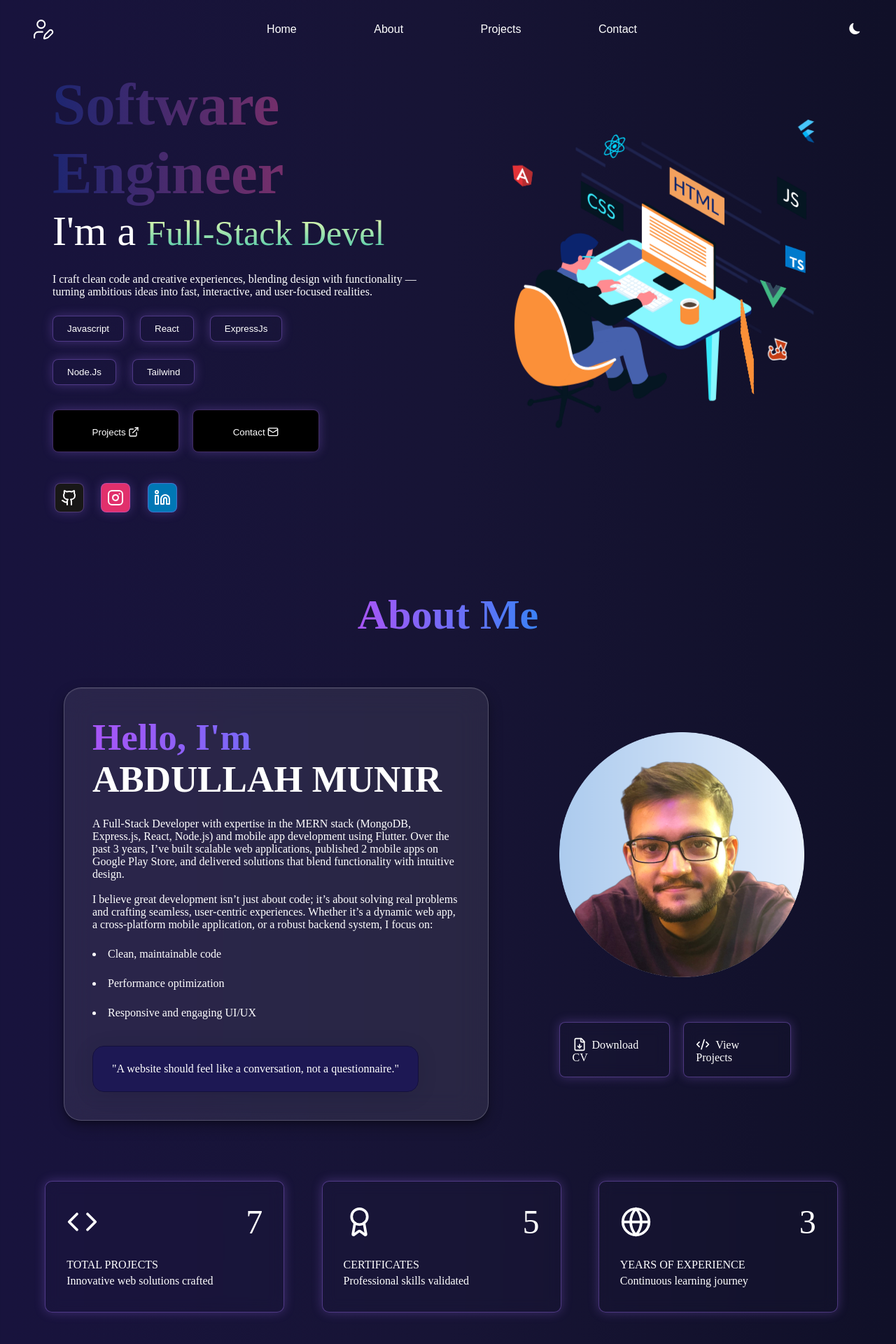
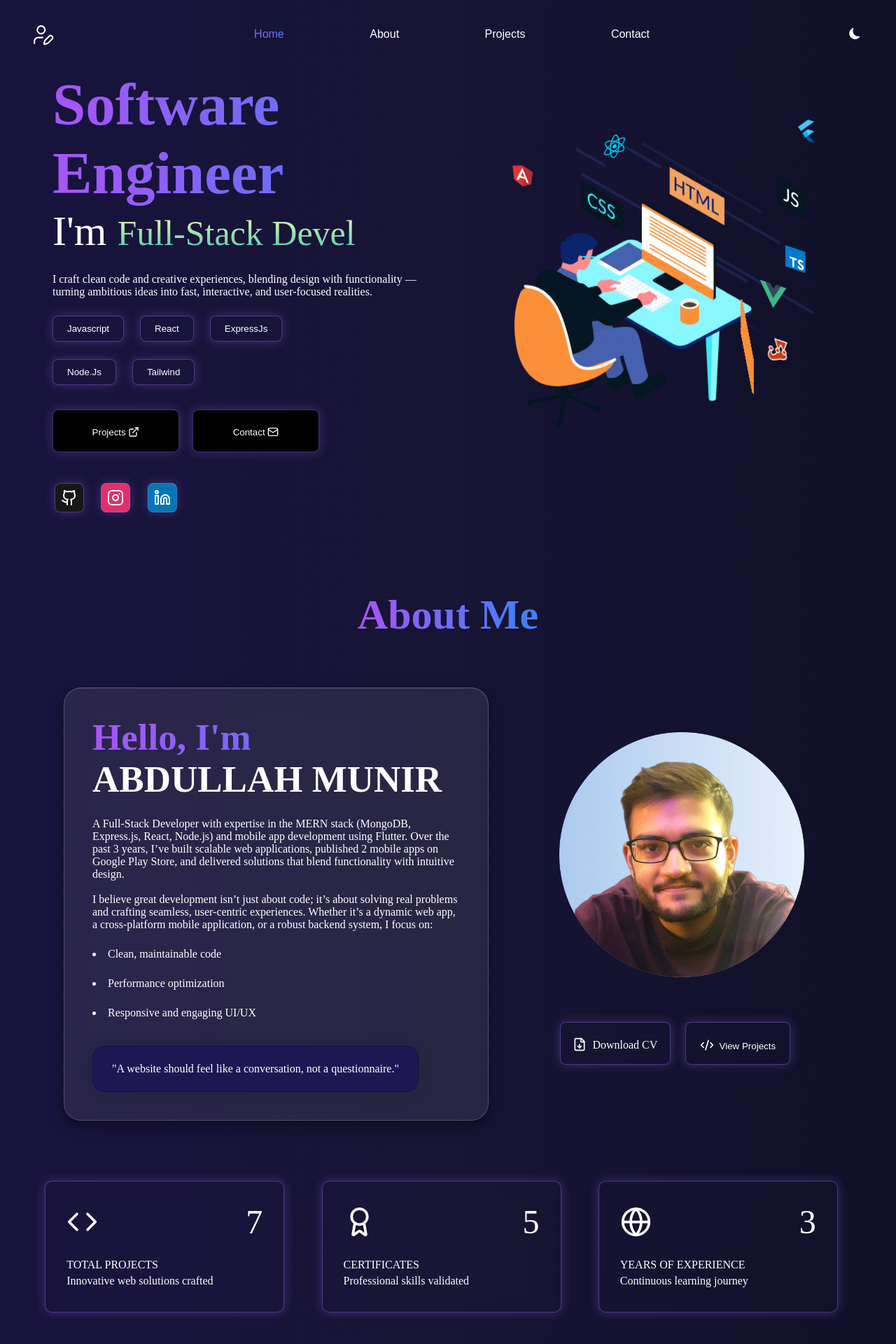
Before and after one commit to AbdullahMunir9/Portfolio, a React (Create React App) app: page / in a window 1280 px wide. Shown: the top 1920 px of the page at 70% size. Built offline with nearby package versions, Linux system fonts and the light colour scheme.

Commit message:
Improved NavBar & Scroll Animation

```diff
--- a/src/css/About.css
+++ b/src/css/About.css
@@ -75,10 +75,14 @@ img{
 .Button-Container a{
     text-decoration: none;
     padding: 5%;
+    cursor: pointer;
 }
 .icon{
     position: relative;
     top: 4px;
+}
+.Projects{
+    cursor: pointer;
 }
 
 
--- a/src/css/Home.css
+++ b/src/css/Home.css
@@ -15,7 +15,7 @@
 .Title-Text {
     font-size: 85px;
     font-weight: bold;
-    background: linear-gradient(to right, #1D2671, #C33764);
+    background: linear-gradient(to right, #A855F7, #3B82F6);
     -webkit-background-clip: text;
     background-clip: text;
     color: transparent;
--- a/src/css/NavBar_Footer.css
+++ b/src/css/NavBar_Footer.css
@@ -8,6 +8,22 @@
     border: none;
     color: inherit;
     cursor: pointer;
+    padding-left: 4%;
+    padding-right: 4%;
+    padding-top: 2%;
+    padding-bottom: 2%;
+
+}
+.NavBar-ListItems-container button:hover{
+    background: #8B5CF6;
+    background: -webkit-linear-gradient(to right, #A855F7, #3B82F6);
+    background: linear-gradient(to right, #A855F7, #3B82F6);
+    -webkit-text-fill-color: transparent;
+    color: transparent;
+    -webkit-background-clip: text;
+    background-clip: text;
+    border: 1px solid snow;
+    border-radius: 10px;
 }
 .NavBar-ListItems-container{
     display: flex;
@@ -101,6 +117,7 @@
   position: relative;
   z-index: 6;
 }
+
 footer{
   display: flex;
   justify-content: center;
@@ -108,3 +125,14 @@ footer{
   background: transparent;
   border-top: 0.3px solid rgba(255, 255, 255, 0.2);
 }
+
+
+.style-text{
+    background: #8B5CF6 !important;
+    background: -webkit-linear-gradient(to right, #A855F7, #3B82F6) !important;
+    background: linear-gradient(to right, #A855F7, #3B82F6) !important;
+    -webkit-text-fill-color: transparent !important;
+    color: transparent !important;
+    -webkit-background-clip: text !important;
+    background-clip: text !important;
+}
--- /dev/null
+++ b/src/css/tech-Stack.css
@@ -0,0 +1,16 @@
+.tech-stack-header {
+    text-align: center;
+    padding: 2rem 0;
+}
+.tech-stack-title {
+    font-size: 2.5rem;
+    font-weight: bold;
+    color: white;
+    margin-bottom: 0.5rem;
+    text-shadow: 2px 2px 4px rgba(0,0,0,0.3);
+}
+
+.tech-stack-subtitle {
+    color: rgba(255,255,255,0.9);
+    font-size: 1.1rem;
+}
--- a/src/js/About.js
+++ b/src/js/About.js
@@ -4,6 +4,13 @@ import { FileDown } from 'lucide-react';
 import { Code2 } from "lucide-react";
 
 function About() {
+    function scroll() {
+        window.scrollTo({
+            top: 1844.444580078125,
+            behavior: 'smooth'
+        });
+    }
+
     const stats = [
         {
         icon: Code,
@@ -61,10 +68,10 @@ function About() {
                             <FileDown className="icon" size={20} style={{ marginRight: '8px' }} />
                             Download CV
                         </a>
-                        <a className="glowing-button" href="/Abdullah Munir (Resume).pdf" download>
+                        <button className="glowing-button Projects" onClick={scroll}>
                             <Code2 className="icon" size={20} style={{ marginRight: '8px' }} />
                             View Projects
-                        </a>
+                        </button>
                     </div>
                 </div>
             </div>
--- a/src/js/NavBar.js
+++ b/src/js/NavBar.js
@@ -16,22 +16,27 @@ function toggle(event) {
     }
 }
 
-function scroll(event) {
-    const class_Name = event.currentTarget.className
 
-    if (class_Name === 'Home') {
+
+// Bellow is the Main Component of NavBar
+function NavBar(){
+    const [selectedIndex,setSelectedIndex] = React.useState(0)
+    const buttons = ["Home","About","Projects","Contact"]
+
+    function scroll(index) {
+        if (index === 0) {
             window.scrollTo({
                 top: 0,
                 behavior: 'smooth'
             });
         }
-    else if(class_Name === 'About'){
+        else if(index === 1){
             window.scrollTo({
-            top: 691.1111450195312,
+                top: 680.1111450195312,
                 behavior: 'smooth'
             });
         }
-    else if(class_Name === 'Projects'){
+        else if(index === 2){
             window.scrollTo({
                 top: 1844.444580078125,
                 behavior: 'smooth'
@@ -39,14 +44,12 @@ function scroll(event) {
         }
         else{
             window.scrollTo({
-            top: 3220.000244140625,
+                top: 2834.81494140625,
                 behavior: 'smooth'
             });
         }
     }
 
-// Bellow is the Main Component of NavBar
-function NavBar(){
     const navBarRef = React.useRef(null);
     const [isScrolled, setIsScrolled] = React.useState(false);
 
@@ -73,18 +76,22 @@ function NavBar(){
                     size={33} strokeWidth={1.5}
                 />
                 <div className="NavBar-ListItems-container">
-                        <button onClick={scroll} className='Home'>
-                            <li>Home</li>
+                    {
+                        buttons.map((data,index)=>{
+                            return (
+                                <button
+                                    onClick={()=>{
+                                        scroll(index);
+                                        setSelectedIndex(index)
+                                    }}
+                                    className={`${data} ${selectedIndex === index ? 'style-text' : ''}`}
+                                    key={index}
+                                >
+                                    <li>{data}</li>
                                 </button>
-                        <button onClick={scroll} className='About'>
-                            <li>About</li>
-                        </button>
-                        <button onClick={scroll} className='Projects'>
-                            <li>Projects</li>
-                        </button>
-                        <button onClick={scroll} className='Contact'>
-                            <li>Contact</li>
-                        </button>
+                            )
+                        })
+                    }
                 </div>
                 <div className='darkmode'>
                     <i onClick={toggle} className="bi bi-moon-fill"></i>
--- a/src/js/PortfolioShowcase-Container.js
+++ b/src/js/PortfolioShowcase-Container.js
@@ -1,13 +1,14 @@
 import Project from './projects'
 import TechStack from './Tech-Stack'
 import Certification from './certification'
+import '../css/tech-Stack.css'
 import React from 'react'
 
 function PortfolioShowcase() {
     const [selectedIndex,setSelectedIndex] = React.useState(0)
     const button = ["Projects","Tech Stack","Certifications"]
     return(
-        <div className='Showcase-container'>
+        <div id='Projects' className='Showcase-container'>
 
             <div className="Title-Container">
                 <span className="Title">Portfolio Showcase</span>
@@ -33,8 +34,15 @@ function PortfolioShowcase() {
 
 
             <div className='Bellow-TopBar'>
-                {selectedIndex === 0 && <Project />}
-                {selectedIndex === 1 && <TechStack />}
+                {selectedIndex === 0 && <Project/>}
+                {selectedIndex === 1 && <TechStack/>}
+                {selectedIndex === 1 &&
+                    <div className="tech-stack-header">
+                        <h2 className="tech-stack-title">Tech Stack</h2>
+                        <p className="tech-stack-subtitle">Technologies I work with</p>
+                    </div>
+                }
+                {selectedIndex === 1 && <TechStack direction = "true"/>}
                 {selectedIndex === 2 && <Certification />}
             </div>
         </div>
--- a/src/js/Tech-Stack.js
+++ b/src/js/Tech-Stack.js
@@ -107,7 +107,7 @@ function Marquee({
   );
 }
 
-function TechStackMarquee() {
+function TechStackMarquee({direction}) {
   const technologies = [
     { icon: FaHtml5, name: "HTML5", color: "#E34F26" },
     { icon: FaCss3Alt, name: "CSS3", color: "#1572B6" },
@@ -127,15 +127,11 @@ function TechStackMarquee() {
       <div className="tech-stack-background"></div>
 
       <div className="tech-stack-content">
-        <div className="tech-stack-header">
-          <h2 className="tech-stack-title">Tech Stack</h2>
-          <p className="tech-stack-subtitle">Technologies I work with</p>
-        </div>
-
         <Marquee
-          speed={30}
+          speed={60}
           className="tech-marquee"
           pauseOnHover={true}
+          reverse = {direction}
         >
           {technologies.map((tech, index) => (
             <TechBlock
@@ -156,8 +152,8 @@ function TechStackMarquee() {
           width: 100%;
           position: relative;
           background: transparent;
-          min-height: 300px;
           overflow: hidden;
+          max-height: 200px;
         }
 
         .tech-stack-background {
@@ -178,24 +174,6 @@ function TechStackMarquee() {
         .tech-stack-content {
           position: relative;
           z-index: 2;
-        }
-
-        .tech-stack-header {
-          text-align: center;
-          padding: 2rem 0;
-        }
-
-        .tech-stack-title {
-          font-size: 2.5rem;
-          font-weight: bold;
-          color: white;
-          margin-bottom: 0.5rem;
-          text-shadow: 2px 2px 4px rgba(0,0,0,0.3);
-        }
-
-        .tech-stack-subtitle {
-          color: rgba(255,255,255,0.9);
-          font-size: 1.1rem;
         }
 
         .marquee-container {
--- a/src/js/certification.js
+++ b/src/js/certification.js
@@ -8,6 +8,13 @@ function Certification() {
         '/certifications/img3.png',
         '/certifications/img4.png',
         '/certifications/img5.png'
+    ];
+    const certificates = [
+        '/Certificates/Capstone.pdf',
+        '/Certificates/CSS.pdf',
+        '/Certificates/HTML.pdf',
+        '/Certificates/Java Script.pdf',
+        '/Certificates/Respositivity.pdf'
     ];
 
     const initialVisibleCount = 4
@@ -27,7 +34,11 @@ function Certification() {
             <div className="img-container">
                 {
                     images.slice(0,visibleItemsCount).map((img,index)=>{
-                        return <img key={index} className="certificate-img" src={img} alt="Certification Images" />
+                        return (
+                            <a href={certificates[index]}>
+                                <img key={index} className="certificate-img" src={img} alt="Certification Images" />
+                            </a>
+                        )
                     })
                 }
             </div>
--- a/src/js/type-animation.js
+++ b/src/js/type-animation.js
@@ -3,7 +3,7 @@ import { TypeAnimation } from 'react-type-animation';
 const TypingAnimation = () => {
   return (
     <>
-        <span>I'm a </span>
+        <span>I'm </span>
         <TypeAnimation
         sequence={[
             'React Wizard',
```
Lines whose indentation alone changed are shown as unchanged.
